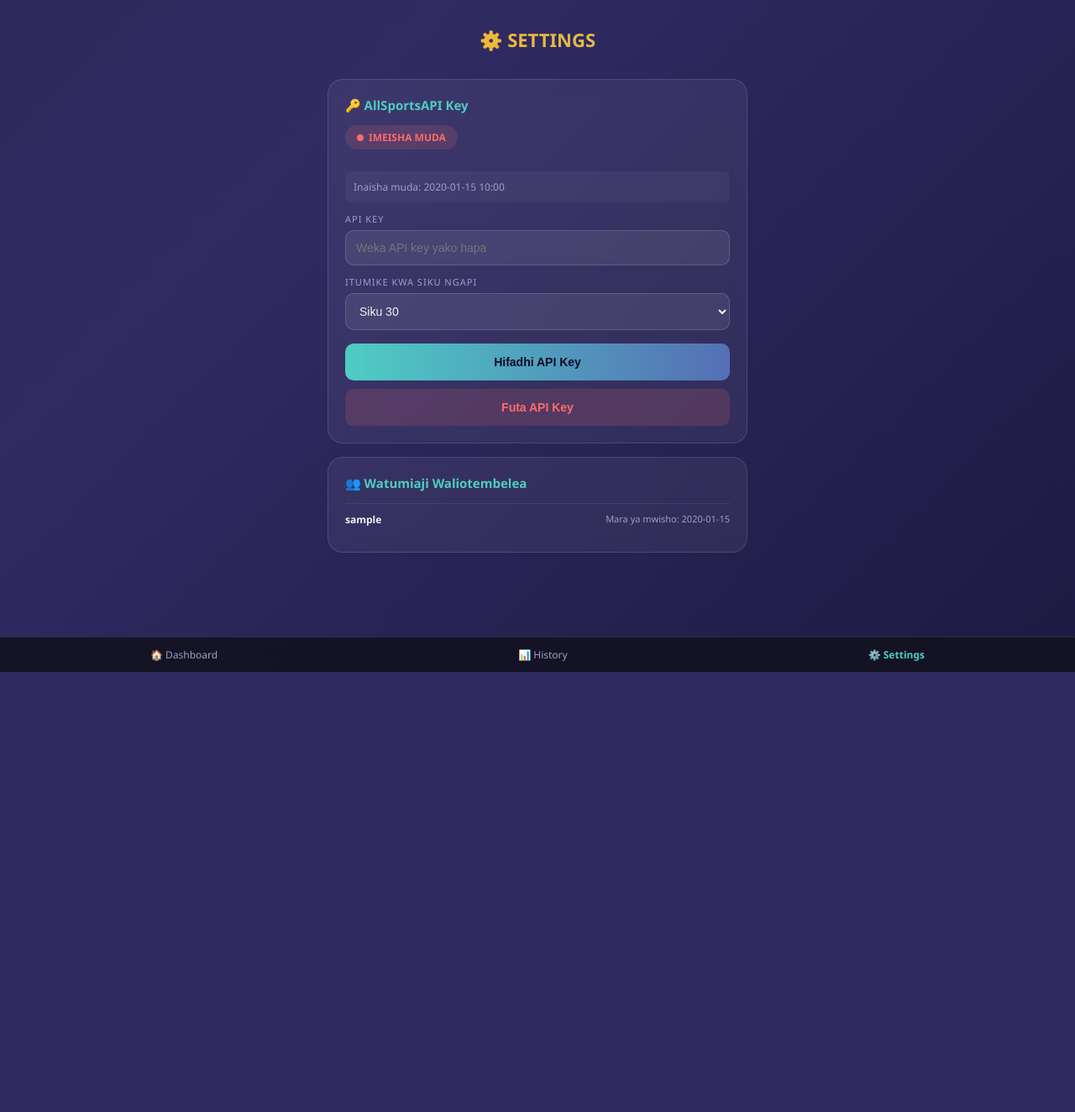
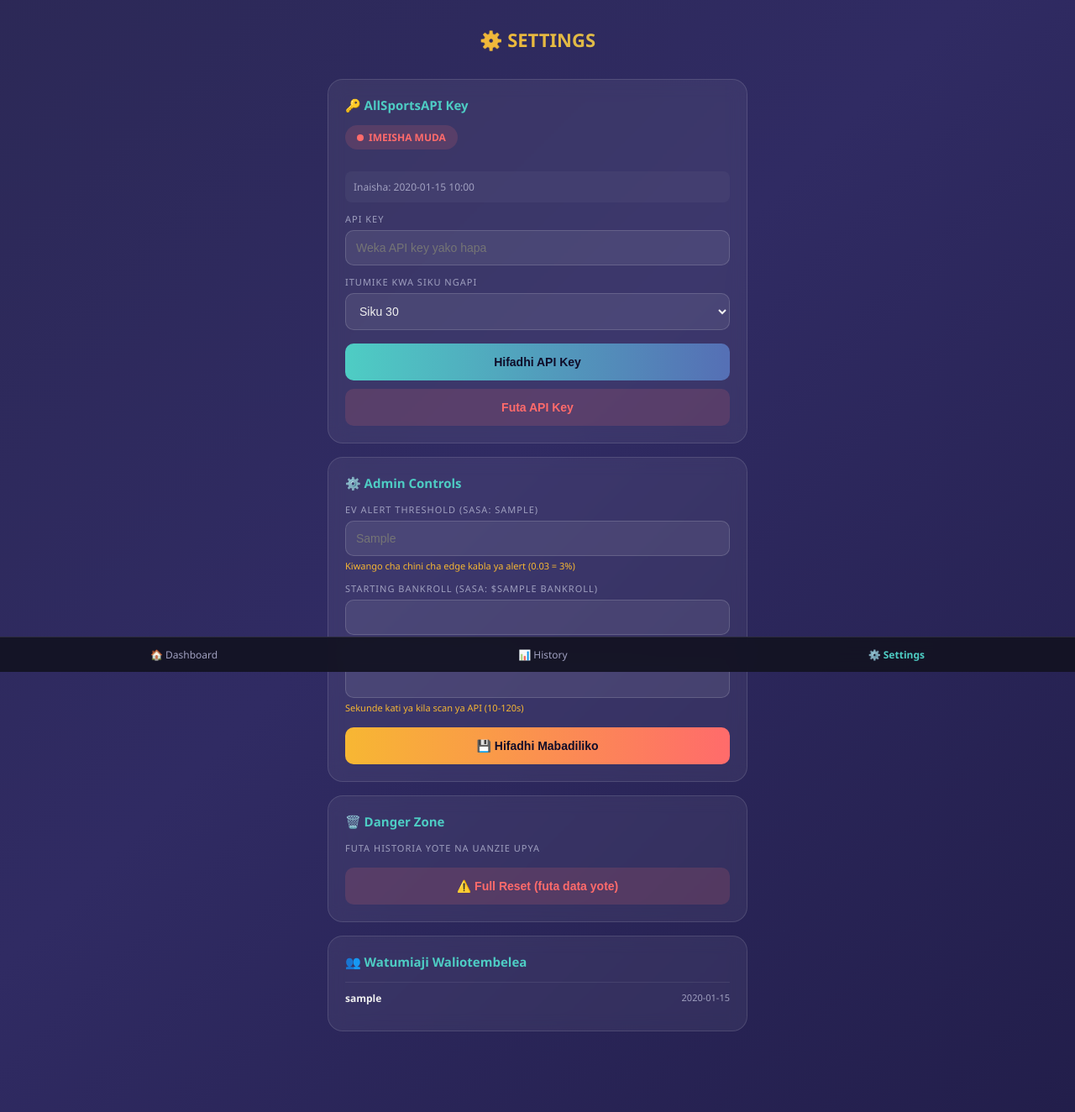
Before and after one commit to tonticha9/Basketball-live-prediction, a Flask app: template templates/settings.html in a window 1280 px wide. Shown: the whole page at 84% size. Before the commit the page ends 800 px from the top, so only its background shows below. Run offline with Flask 3, Linux system fonts and the light colour scheme; the template is opened without the code that fills it: most values are stand-ins (such as "Sample title", 1, 10 or a date in 2020).

Commit message:
Refactor settings.html for improved structure

```diff
--- a/templates/settings.html
+++ b/templates/settings.html
@@ -3,133 +3,69 @@
 <head>
 <meta charset="UTF-8">
 <meta name="viewport" content="width=device-width, initial-scale=1.0">
-<title>⚙️ Settings — Live Prediction Engine</title>
+<title>⚙️ Settings</title>
 <style>
-  * { box-sizing: border-box; margin: 0; padding: 0; }
-
+  * { box-sizing:border-box; margin:0; padding:0; }
   body {
-    font-family: 'Segoe UI', sans-serif;
-    background: linear-gradient(-45deg, #0f0c29, #302b63, #24243e, #1a1a2e);
-    background-size: 400% 400%;
-    animation: gradientShift 15s ease infinite;
-    color: #f0f0f0;
-    min-height: 100vh;
-    padding: 16px;
-    padding-bottom: 80px;
+    font-family:'Segoe UI',sans-serif;
+    background:linear-gradient(-45deg,#0f0c29,#302b63,#24243e,#1a1a2e);
+    background-size:400% 400%; animation:gradientShift 15s ease infinite;
+    color:#f0f0f0; min-height:100vh; padding:16px; padding-bottom:80px;
   }
-
-  @keyframes gradientShift {
-    0% { background-position: 0% 50%; } 50% { background-position: 100% 50%; } 100% { background-position: 0% 50%; }
-  }
-
-  header { text-align: center; padding: 16px 0; }
-  header h1 {
-    font-size: 22px;
-    background: linear-gradient(90deg, #ff6b6b, #f7b733, #4ecdc4, #556fb5);
-    background-size: 300% 300%;
-    -webkit-background-clip: text; -webkit-text-fill-color: transparent;
-    animation: textGlow 6s ease infinite;
-  }
-  @keyframes textGlow { 0% { background-position: 0% 50%; } 50% { background-position: 100% 50%; } 100% { background-position: 0% 50%; } }
-
-  .card {
-    background: rgba(255,255,255,0.06);
-    border: 1px solid rgba(255,255,255,0.12);
-    border-radius: 18px; padding: 20px; margin: 16px auto; max-width: 500px;
-    backdrop-filter: blur(10px);
-  }
-
-  .card h2 { font-size: 15px; margin-bottom: 14px; color: #4ecdc4; }
-
-  .status-badge {
-    display: inline-flex; align-items: center; gap: 6px;
-    padding: 6px 14px; border-radius: 20px; font-size: 12px; font-weight: bold;
-    margin-bottom: 16px;
-  }
-  .status-active { background: rgba(107,255,143,0.15); color: #6bff8f; }
-  .status-inactive { background: rgba(255,107,107,0.15); color: #ff6b6b; }
-
-  .status-dot { width: 8px; height: 8px; border-radius: 50%; }
-  .dot-active { background: #6bff8f; animation: pulse 1.5s infinite; }
-  .dot-inactive { background: #ff6b6b; }
-  @keyframes pulse {
-    0% { box-shadow: 0 0 0 0 rgba(107,255,143,0.7); }
-    70% { box-shadow: 0 0 0 8px rgba(107,255,143,0); }
-    100% { box-shadow: 0 0 0 0 rgba(107,255,143,0); }
-  }
-
-  label { display: block; font-size: 11px; text-transform: uppercase; letter-spacing: 1px; color: #a0a0c0; margin: 12px 0 6px; }
-
-  input, select {
-    width: 100%; padding: 12px; background: rgba(255,255,255,0.08);
-    border: 1px solid rgba(255,255,255,0.15); border-radius: 10px;
-    color: #f0f0f0; font-size: 14px;
-  }
-
-  button {
-    margin-top: 16px; width: 100%; padding: 14px;
-    border: none; border-radius: 10px; font-weight: bold; font-size: 14px;
-    cursor: pointer; transition: opacity 0.2s;
-  }
-  .btn-save { background: linear-gradient(90deg, #4ecdc4, #556fb5); color: #0f0c29; }
-  .btn-clear { background: rgba(255,107,107,0.15); color: #ff6b6b; margin-top: 10px; }
-  button:hover { opacity: 0.85; }
-
-  .expiry-info {
-    font-size: 12px; color: #a0a0c0; margin-top: 10px;
-    padding: 10px; background: rgba(255,255,255,0.04); border-radius: 8px;
-  }
-
-  .user-row {
-    display: flex; justify-content: space-between; padding: 10px 0;
-    border-top: 1px solid rgba(255,255,255,0.08); font-size: 12px;
-  }
-  .user-row .username { color: #f0f0f0; font-weight: bold; }
-  .user-row .times { color: #a0a0c0; font-size: 11px; }
-
-  .no-data { text-align: center; color: #808090; padding: 20px; font-style: italic; font-size: 13px; }
-
-  .toast {
-    position: fixed; top: 16px; left: 50%; transform: translateX(-50%);
-    background: rgba(107,255,143,0.9); color: #0f0c29; padding: 10px 20px;
-    border-radius: 10px; font-size: 13px; font-weight: bold;
-    display: none; z-index: 100; animation: slideDown 0.3s ease-out;
-  }
-  .toast.error { background: rgba(255,107,107,0.9); }
-  @keyframes slideDown { from { opacity: 0; transform: translate(-50%, -10px); } to { opacity: 1; transform: translate(-50%, 0); } }
-
-  .bottom-nav {
-    position: fixed; bottom: 0; left: 0; right: 0;
-    background: rgba(20,20,35,0.95); backdrop-filter: blur(10px);
-    display: flex; justify-content: space-around; padding: 12px 0;
-    border-top: 1px solid rgba(255,255,255,0.1);
-  }
-  .bottom-nav a { color: #a0a0c0; text-decoration: none; font-size: 12px; text-align: center; }
-  .bottom-nav a.active { color: #4ecdc4; font-weight: bold; }
+  @keyframes gradientShift{0%{background-position:0% 50%}50%{background-position:100% 50%}100%{background-position:0% 50%}}
+  header{text-align:center;padding:16px 0;}
+  header h1{font-size:22px;background:linear-gradient(90deg,#ff6b6b,#f7b733,#4ecdc4,#556fb5);background-size:300% 300%;-webkit-background-clip:text;-webkit-text-fill-color:transparent;animation:textGlow 6s ease infinite;}
+  @keyframes textGlow{0%{background-position:0% 50%}50%{background-position:100% 50%}100%{background-position:0% 50%}}
+  .card{background:rgba(255,255,255,0.06);border:1px solid rgba(255,255,255,0.12);border-radius:18px;padding:20px;margin:16px auto;max-width:500px;backdrop-filter:blur(10px);}
+  .card h2{font-size:15px;margin-bottom:14px;color:#4ecdc4;}
+  .status-badge{display:inline-flex;align-items:center;gap:6px;padding:6px 14px;border-radius:20px;font-size:12px;font-weight:bold;margin-bottom:16px;}
+  .status-active{background:rgba(107,255,143,0.15);color:#6bff8f;}
+  .status-inactive{background:rgba(255,107,107,0.15);color:#ff6b6b;}
+  .status-dot{width:8px;height:8px;border-radius:50%;}
+  .dot-active{background:#6bff8f;animation:pulse 1.5s infinite;}
+  .dot-inactive{background:#ff6b6b;}
+  @keyframes pulse{0%{box-shadow:0 0 0 0 rgba(107,255,143,0.7)}70%{box-shadow:0 0 0 8px rgba(107,255,143,0)}100%{box-shadow:0 0 0 0 rgba(107,255,143,0)}}
+  label{display:block;font-size:11px;text-transform:uppercase;letter-spacing:1px;color:#a0a0c0;margin:12px 0 6px;}
+  input,select{width:100%;padding:12px;background:rgba(255,255,255,0.08);border:1px solid rgba(255,255,255,0.15);border-radius:10px;color:#f0f0f0;font-size:14px;}
+  .admin-row{display:flex;gap:10px;align-items:flex-end;}
+  .admin-row > div{flex:1;}
+  .admin-row input{width:100%;}
+  button{margin-top:16px;width:100%;padding:14px;border:none;border-radius:10px;font-weight:bold;font-size:14px;cursor:pointer;transition:opacity 0.2s;}
+  .btn-save{background:linear-gradient(90deg,#4ecdc4,#556fb5);color:#0f0c29;}
+  .btn-clear{background:rgba(255,107,107,0.15);color:#ff6b6b;margin-top:10px;}
+  .btn-admin{background:linear-gradient(90deg,#f7b733,#ff6b6b);color:#0f0c29;}
+  button:hover{opacity:0.85;}
+  .expiry-info{font-size:12px;color:#a0a0c0;margin-top:10px;padding:10px;background:rgba(255,255,255,0.04);border-radius:8px;}
+  .user-row{display:flex;justify-content:space-between;padding:10px 0;border-top:1px solid rgba(255,255,255,0.08);font-size:12px;}
+  .user-row .username{color:#f0f0f0;font-weight:bold;}
+  .user-row .times{color:#a0a0c0;font-size:11px;}
+  .no-data{text-align:center;color:#808090;padding:20px;font-style:italic;font-size:13px;}
+  .toast{position:fixed;top:16px;left:50%;transform:translateX(-50%);background:rgba(107,255,143,0.9);color:#0f0c29;padding:10px 20px;border-radius:10px;font-size:13px;font-weight:bold;display:none;z-index:100;animation:slideDown 0.3s ease-out;}
+  .toast.error{background:rgba(255,107,107,0.9);}
+  @keyframes slideDown{from{opacity:0;transform:translate(-50%,-10px)}to{opacity:1;transform:translate(-50%,0)}}
+  .current-val{font-size:11px;color:#f7b733;margin-top:4px;}
+  .bottom-nav{position:fixed;bottom:0;left:0;right:0;background:rgba(20,20,35,0.95);backdrop-filter:blur(10px);display:flex;justify-content:space-around;padding:12px 0;border-top:1px solid rgba(255,255,255,0.1);}
+  .bottom-nav a{color:#a0a0c0;text-decoration:none;font-size:12px;text-align:center;}
+  .bottom-nav a.active{color:#4ecdc4;font-weight:bold;}
 </style>
 </head>
 <body>
 
 <header><h1>⚙️ SETTINGS</h1></header>
-
 <div class="toast" id="toast"></div>
 
+<!-- API KEY -->
 <div class="card">
   <h2>🔑 AllSportsAPI Key</h2>
   <div class="status-badge {{ 'status-active' if api_settings.is_active else 'status-inactive' }}" id="statusBadge">
     <span class="status-dot {{ 'dot-active' if api_settings.is_active else 'dot-inactive' }}" id="statusDot"></span>
-    <span id="statusText">{{ 'ACTIVE' if api_settings.is_active else 'HAKUNA KEY / IMEISHA MUDA' }}</span>
+    <span id="statusText">{{ 'ACTIVE' if api_settings.is_active else 'HAKUNA KEY / IMEISHA' }}</span>
   </div>
-
   {% if api_settings.expires_at %}
-  <div class="expiry-info" id="expiryInfo">
-    Inaisha muda: {{ api_settings.expires_at.strftime('%Y-%m-%d %H:%M') }}
-  </div>
+  <div class="expiry-info">Inaisha: {{ api_settings.expires_at.strftime('%Y-%m-%d %H:%M') }}</div>
   {% endif %}
-
   <label>API Key</label>
   <input type="password" id="apiKeyInput" placeholder="Weka API key yako hapa">
-
   <label>Itumike kwa siku ngapi</label>
   <select id="expiryDays">
     <option value="7">Siku 7</option>
@@ -137,11 +73,41 @@
     <option value="90">Siku 90</option>
     <option value="365">Mwaka 1</option>
   </select>
-
   <button class="btn-save" onclick="saveApiKey()">Hifadhi API Key</button>
   <button class="btn-clear" onclick="clearApiKey()">Futa API Key</button>
 </div>
 
+<!-- ADMIN CONTROLS -->
+<div class="card">
+  <h2>⚙️ Admin Controls</h2>
+
+  <label>EV Alert Threshold (sasa: <span id="currentEV">{{ admin.ev_threshold }}</span>)</label>
+  <div class="admin-row">
+    <div><input type="number" id="evInput" step="0.01" min="0.01" max="0.20"
+          placeholder="{{ admin.ev_threshold }}" value="{{ admin.ev_threshold }}"></div>
+  </div>
+  <div class="current-val">Kiwango cha chini cha edge kabla ya alert (0.03 = 3%)</div>
+
+  <label>Starting Bankroll (sasa: $<span id="currentBankroll">{{ admin.bankroll }}</span>)</label>
+  <input type="number" id="bankrollInput" step="1000" min="1000"
+         value="{{ admin.bankroll }}">
+
+  <label>Poll Interval (sasa: <span id="currentPoll">{{ admin.poll_interval }}</span>s)</label>
+  <input type="number" id="pollInput" step="5" min="10" max="120"
+         value="{{ admin.poll_interval }}">
+  <div class="current-val">Sekunde kati ya kila scan ya API (10-120s)</div>
+
+  <button class="btn-admin" onclick="saveAdminSettings()">💾 Hifadhi Mabadiliko</button>
+</div>
+
+<!-- DANGER ZONE -->
+<div class="card">
+  <h2>🗑️ Danger Zone</h2>
+  <label>Futa historia yote na uanzie upya</label>
+  <button class="btn-clear" onclick="fullReset()">⚠️ Full Reset (futa data yote)</button>
+</div>
+
+<!-- USERS -->
 <div class="card">
   <h2>👥 Watumiaji Waliotembelea</h2>
   <div id="usersList">
@@ -149,7 +115,7 @@
       {% for u in users %}
       <div class="user-row">
         <div class="username">{{ u.username }}</div>
-        <div class="times">Mara ya mwisho: {{ u.last_seen.strftime('%Y-%m-%d %H:%M') }}</div>
+        <div class="times">{{ u.last_seen.strftime('%Y-%m-%d %H:%M') }}</div>
       </div>
       {% endfor %}
     {% else %}
@@ -165,43 +131,64 @@
 </nav>
 
 <script>
-function showToast(message, isError = false) {
-  const toast = document.getElementById('toast');
-  toast.textContent = message;
-  toast.className = 'toast' + (isError ? ' error' : '');
-  toast.style.display = 'block';
-  setTimeout(() => { toast.style.display = 'none'; }, 3000);
+function showToast(msg, isError=false) {
+  const t = document.getElementById('toast');
+  t.textContent = msg;
+  t.className = 'toast' + (isError ? ' error' : '');
+  t.style.display = 'block';
+  setTimeout(() => { t.style.display = 'none'; }, 3000);
 }
 
 async function saveApiKey() {
-  const apiKey = document.getElementById('apiKeyInput').value.trim();
-  const expiryDays = document.getElementById('expiryDays').value;
+  const key = document.getElementById('apiKeyInput').value.trim();
+  const days = document.getElementById('expiryDays').value;
+  if (!key) { showToast('Weka API key kwanza!', true); return; }
+  const res = await fetch('/api/settings/update_api_key', {
+    method:'POST', headers:{'Content-Type':'application/json'},
+    body: JSON.stringify({api_key: key, expires_in_days: parseInt(days)})
+  });
+  if (res.ok) { showToast('API key imehifadhiwa!'); setTimeout(() => location.reload(), 1000); }
+  else showToast('Imeshindikana', true);
+}
 
-  if (!apiKey) {
-    showToast('Weka API key kwanza!', true);
-    return;
+async function clearApiKey() {
+  if (!confirm('Una uhakika?')) return;
+  const res = await fetch('/api/settings/clear_api_key', {method:'POST'});
+  if (res.ok) { showToast('API key imefutwa'); setTimeout(() => location.reload(), 1000); }
+}
+
+async function saveAdminSettings() {
+  const ev = parseFloat(document.getElementById('evInput').value);
+  const bankroll = parseFloat(document.getElementById('bankrollInput').value);
+  const poll = parseInt(document.getElementById('pollInput').value);
+
+  if (isNaN(ev) || isNaN(bankroll) || isNaN(poll)) {
+    showToast('Weka thamani sahihi', true); return;
   }
 
-  const res = await fetch('/api/settings/update_api_key', {
-    method: 'POST', headers: { 'Content-Type': 'application/json' },
-    body: JSON.stringify({ api_key: apiKey, expires_in_days: parseInt(expiryDays) })
+  const res = await fetch('/api/settings/update_admin', {
+    method:'POST', headers:{'Content-Type':'application/json'},
+    body: JSON.stringify({ev_threshold: ev, bankroll, poll_interval: poll})
   });
 
   if (res.ok) {
-    showToast('API key imehifadhiwa!');
-    setTimeout(() => location.reload(), 1000);
+    const data = await res.json();
+    document.getElementById('currentEV').textContent = data.ev_threshold;
+    document.getElementById('currentBankroll').textContent = data.bankroll;
+    document.getElementById('currentPoll').textContent = data.poll_interval;
+    showToast('Mabadiliko yamehifadhiwa! App itaanzisha upya...');
   } else {
     showToast('Imeshindikana kuhifadhi', true);
   }
 }
 
-async function clearApiKey() {
-  if (!confirm('Una uhakika unataka kufuta API key?')) return;
-  const res = await fetch('/api/settings/clear_api_key', { method: 'POST' });
+async function fullReset() {
+  if (!confirm('Una uhakika kabisa? Data yote ya history itafutwa!')) return;
+  const res = await fetch('/api/full_reset', {method:'POST'});
   if (res.ok) {
-    showToast('API key imefutwa');
-    setTimeout(() => location.reload(), 1000);
-  }
+    showToast('Reset imefanikiwa!');
+    setTimeout(() => window.location.href = '/', 1500);
+  } else showToast('Reset imeshindikana', true);
 }
 
 async function refreshStatus() {
@@ -210,7 +197,6 @@ async function refreshStatus() {
   const badge = document.getElementById('statusBadge');
   const dot = document.getElementById('statusDot');
   const text = document.getElementById('statusText');
-
   if (data.is_active) {
     badge.className = 'status-badge status-active';
     dot.className = 'status-dot dot-active';
@@ -225,6 +211,5 @@ async function refreshStatus() {
 refreshStatus();
 setInterval(refreshStatus, 30000);
 </script>
-
 </body>
 </html>
```
